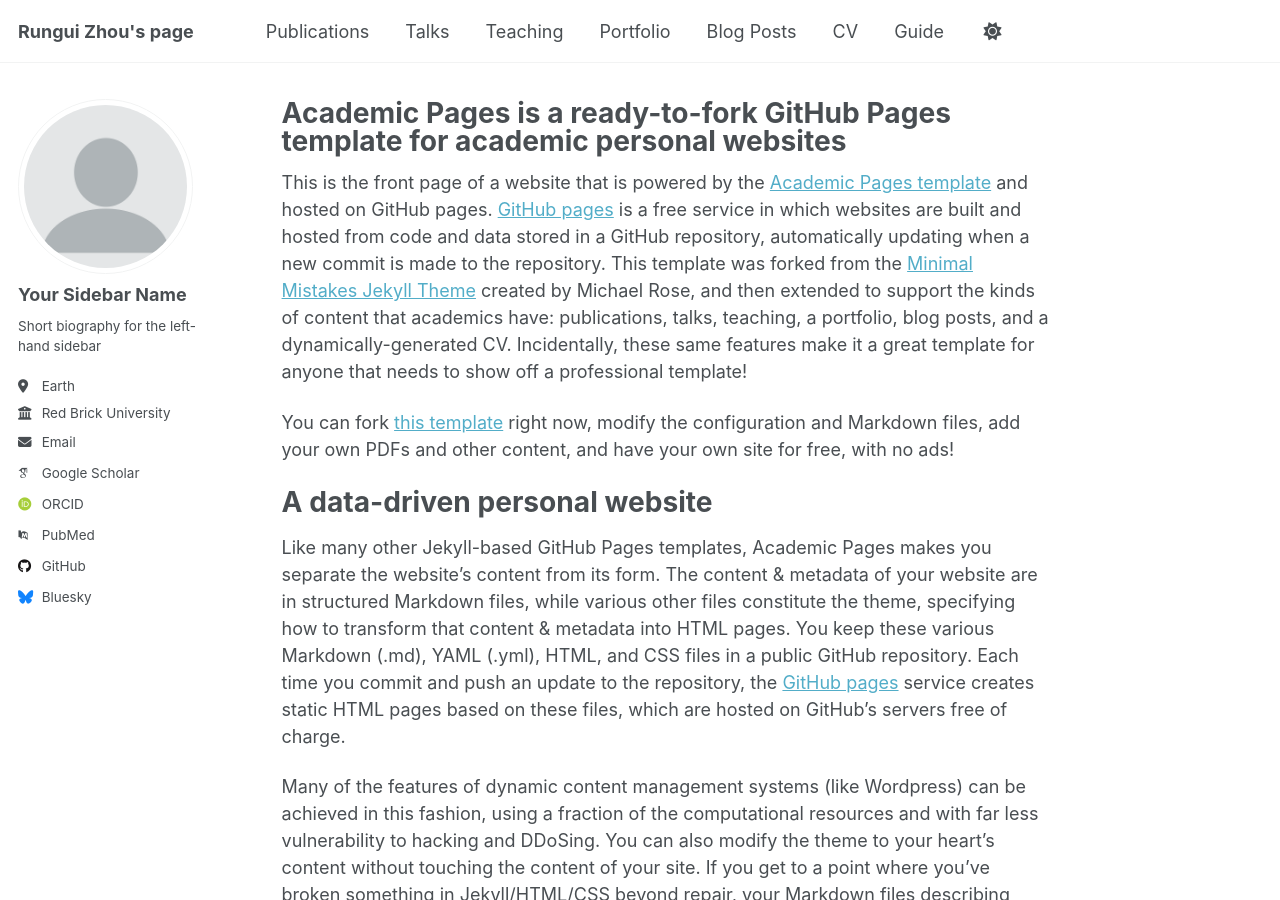
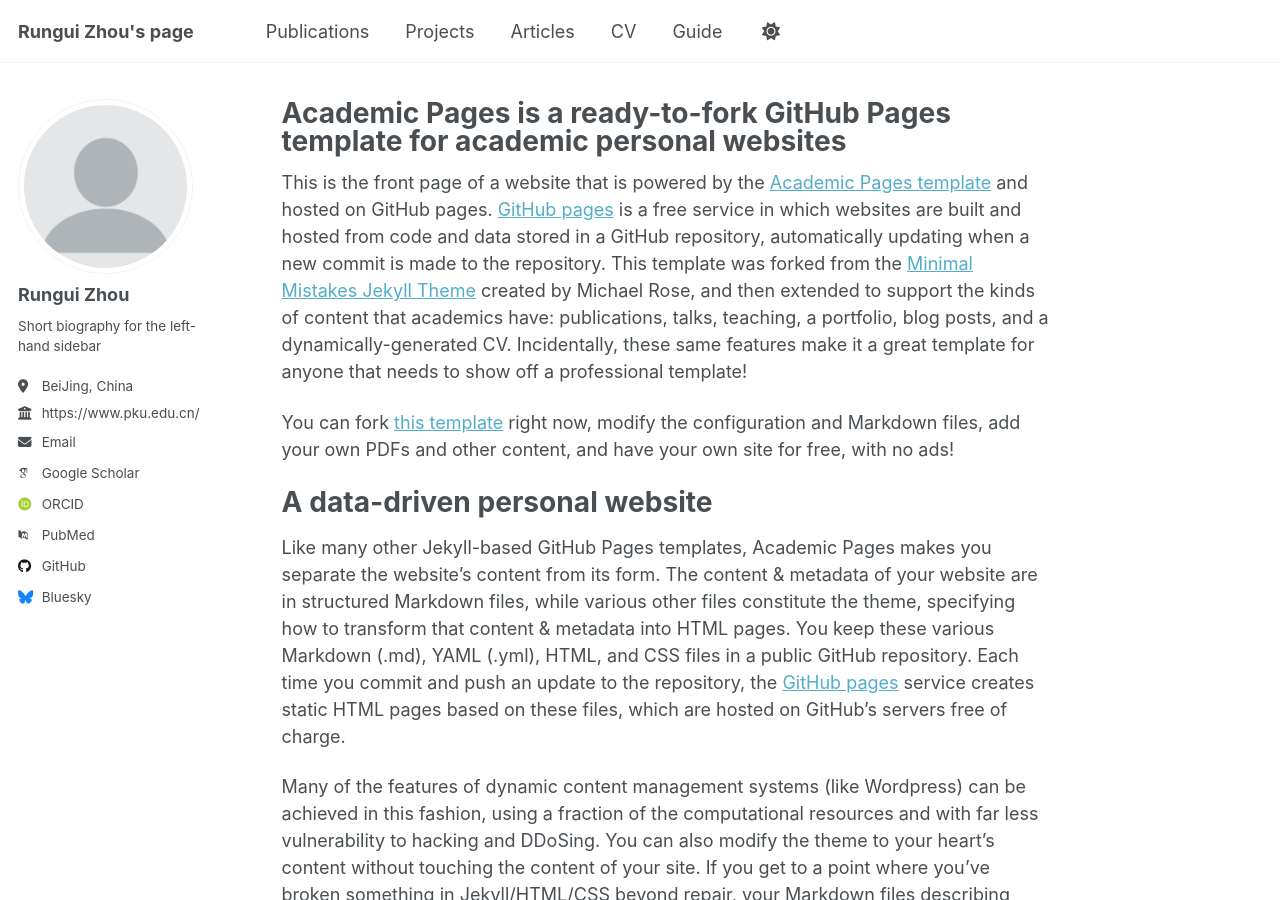
Before and after one commit to joerunrun/joerunrun.github.io, a Jekyll site: the page built from _pages/about.md, in a window 1280 px wide and 900 px high. Built offline with Jekyll 4.4.1, drawn with Linux system fonts in a browser that asks for light colours; some web fonts are replaced; a script that is not in the unit is left out.

Commit message:
init my version

```diff
--- a/_config.yml
+++ b/_config.yml
@@ -23,11 +23,11 @@ repository               : "academicpages/academicpages.github.io"
 author:
   # Biographic information
   avatar           : "profile.png"
-  name             : "Your Sidebar Name"
+  name             : "Rungui Zhou" # Name of the author, e.g. "John Doe"
   pronouns         : # example: "she/her"
   bio              : "Short biography for the left-hand sidebar"
-  location         : "Earth"
-  employer         : "Red Brick University"
+  location         : "BeiJing, China" # Location of the author, e.g. "New York, NY"
+  employer         : "https://www.pku.edu.cn/"
   uri              : # URL
   email            : "none@example.org"
 
--- a/_data/navigation.yml
+++ b/_data/navigation.yml
@@ -11,17 +11,12 @@ main:
   - title: "Publications"
     url: /publications/
 
-  - title: "Talks"
-    url: /talks/
+  - title: "Projects"
+    url: /projects/
 
-  - title: "Teaching"
-    url: /teaching/
+  - title: "Articles"
+    url: /articles/
 
-  - title: "Portfolio"
-    url: /portfolio/
-
-  - title: "Blog Posts"
-    url: /year-archive/
 
   - title: "CV"
     url: /cv/
```
Also changed, not shown: _articles/1.md (added, +18 -0 lines), _pages/articles.html (added, +12 -0 lines), _pages/projects.html (added, +12 -0 lines), _projects/1.md (added, +22 -0 lines).
